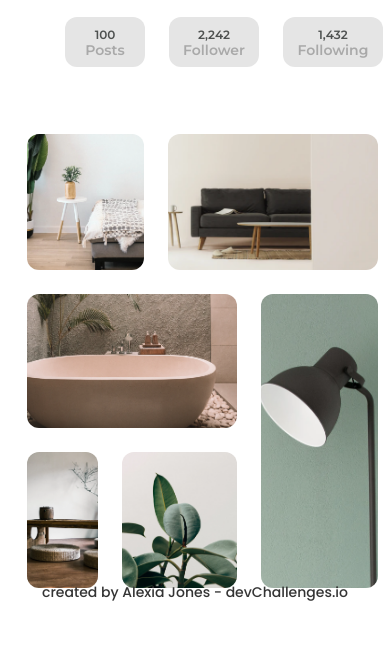
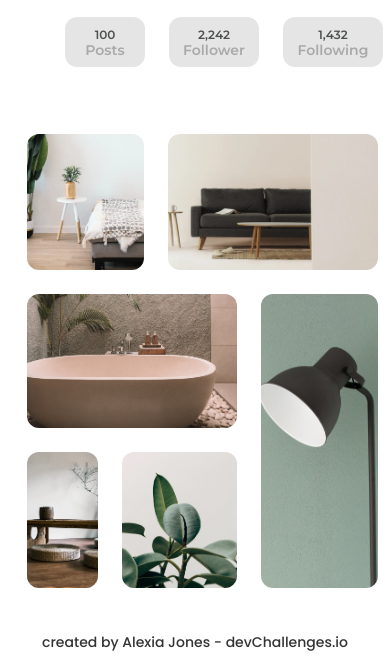
Before and after one commit to jonesalexia/my-gallery-project, a plain HTML site: page index.html in a window 390 px wide. Shown: the part 183-851 px from the top of the page. Drawn offline with Linux system fonts and the light colour scheme.

Commit message:
update footer media.css

```diff
--- a/media.css
+++ b/media.css
@@ -50,6 +50,9 @@
 }
 
 @media only screen and (max-width: 1000px) {
+	footer {
+		margin: 0 auto 15px;
+	}
 
 	.gallery {
 		grid-auto-rows: minmax(110px, auto);
@@ -84,7 +87,12 @@
 }
 
 @media only screen and (max-width: 700px) {
-	.
+
+    footer {
+		margin: 50 auto 24px;
+	}
+
+
 	.gallery {
 		grid-auto-rows: minmax(110px, auto);
 		width: 451px;
@@ -118,6 +126,10 @@
 }
 
 @media only screen and (max-width: 500px) {
+
+    footer {
+        margin-top: 100px;
+    }
 
     .navigation {
 		margin: 18px auto 0;
@@ -154,11 +166,6 @@
 	}
 
 
-	.footer {
-		margin: 50px auto 10px;
-		padding-top: 50px;
-	}
-
 	.gallery {
 		grid-auto-rows: minmax(110px, auto);
 		width: 351px;
```
